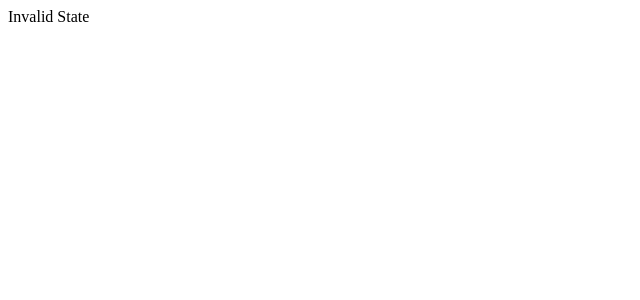
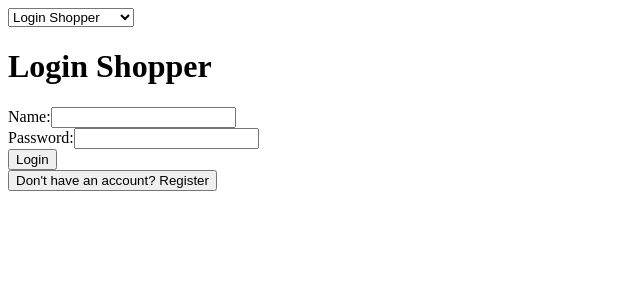
Before and after one commit to EggbertFluffle/ShopCompFrontend, a Next.js app: page / in a window 1280 px wide. Both pictures are taken after a click on the button "Already have an account? Login". Shown: the top 300 px of the page, without its empty margins (0-640 px from the left). Built offline with nearby package versions, Linux system fonts and the light colour scheme.

Commit message:
✨ feat(ui): add login shopper view and selector
Add LoginShopper component and extend ViewState with
'login-shopper'. Update page.tsx to render login, register and
receipt views and add a select control to switch between them.
Remove duplicate Receipt rendering from the register view.

```diff
--- a/src/app/components/lib/types.ts
+++ b/src/app/components/lib/types.ts
@@ -1 +1 @@
-export type ViewState = "register-shopper";
+export type ViewState = "register-shopper" | "login-shopper";
--- /dev/null
+++ b/src/app/components/login-shopper/LoginShopper.tsx
@@ -0,0 +1,41 @@
+import { useRef } from "react";
+import { ViewState } from "../lib/types";
+export default function LoginShopper({
+	setState
+}: {
+		setState: (state: ViewState) => void
+	}) {
+	const formRef = useRef<HTMLFormElement>(null);
+	const handleSubmit = async (e: React.FormEvent) => {
+		e.preventDefault();
+		const name = formRef.current?.name.value;
+		const password = formRef.current?.password.value;
+		console.log(name, password);
+		// login shopper controller logic
+	}
+	return (
+		<div>
+			<div>
+				<h1>Login Shopper</h1>
+				<form ref={formRef} onSubmit={handleSubmit}>
+					<label>
+						Name:
+						<input type="text" name="name" />
+					</label>
+					<br />
+					<label>
+						Password:
+						<input type="password" name="password" />
+					</label>
+					<br />
+					<button type="submit">Login</button>
+				</form>
+			</div>
+			<div>
+				<button onClick={() => setState("register-shopper")}>
+					Don't have an account? Register
+				</button>
+			</div>
+		</div>
+	);
+}
--- a/src/app/page.tsx
+++ b/src/app/page.tsx
@@ -2,6 +2,7 @@
 import { useState } from 'react';
 import { ViewState } from './components/lib/types';
 
+import LoginShopper from './components/login-shopper/LoginShopper';
 import Receipt from './components/receipt/Receipt';
 import RegisterShopper from './components/register-shopper/RegisterShopper';
 
@@ -11,16 +12,24 @@ export default function Home() {
 	const displayComponent = (state: ViewState ) => {
 		switch (state) {
 			case "register-shopper":
-				return <>
-					<RegisterShopper setState={setState} />
-					<Receipt />
-				</>;
+				return <RegisterShopper setState={setState} />;
+			case "receipt":
+				return <Receipt />;
+			case "login-shopper":
+				return <LoginShopper setState={setState} />;
 			default:
 				return <div>Invalid State</div>;
 		}
 	};
 
 	return (
-		<>{displayComponent(state)}</>
+		<>
+			<select onChange={(e) => setState(e.target.value as ViewState)} value={state}>
+				<option value="register-shopper">Register Shopper</option>
+				<option value="login-shopper">Login Shopper</option>
+				<option value="receipt">Receipt</option>
+			</select>
+			{displayComponent(state)}
+		</>
 	);
 }
```
